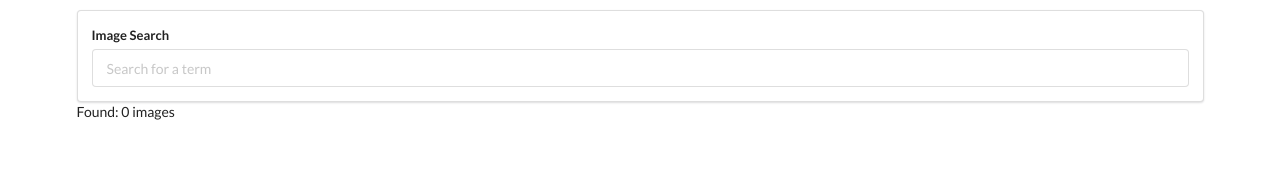
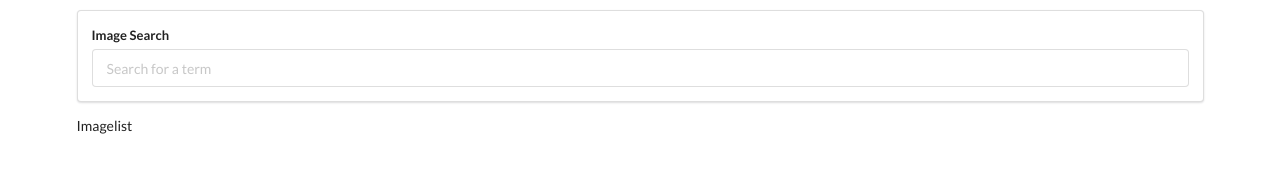
Before and after one commit to sranson/Search-tool, a React (Create React App) app: page / in a window 1280 px wide. Shown: the top 186 px of the page. Built offline with nearby package versions, Linux system fonts and the light colour scheme.

Commit message:
sending list of images to Imagelist component using props

```diff
--- a/src/components/App.js
+++ b/src/components/App.js
@@ -1,6 +1,7 @@
 import React from 'react';
 import unsplash from '../api/unsplash';
 import SearchBar from './SearchBar';
+import ImageList from './ImageList';
 
 
 class App extends React.Component {
@@ -19,7 +20,7 @@
         return (
             <div className="ui container" style={{marginTop: "10px"}}>
                 <SearchBar  onSubmit={this.onSearchSubmit} />
-                Found: {this.state.images.length} images
+                <ImageList images={this.state.images} />
             </div>
         );
     }
--- /dev/null
+++ b/src/components/ImageList.js
@@ -0,0 +1,11 @@
+import React from 'react';
+
+
+const ImageList = (props) => {
+    console.log(props);
+    return (
+        <div>Imagelist</div>
+    )
+}
+
+export default ImageList;
```
